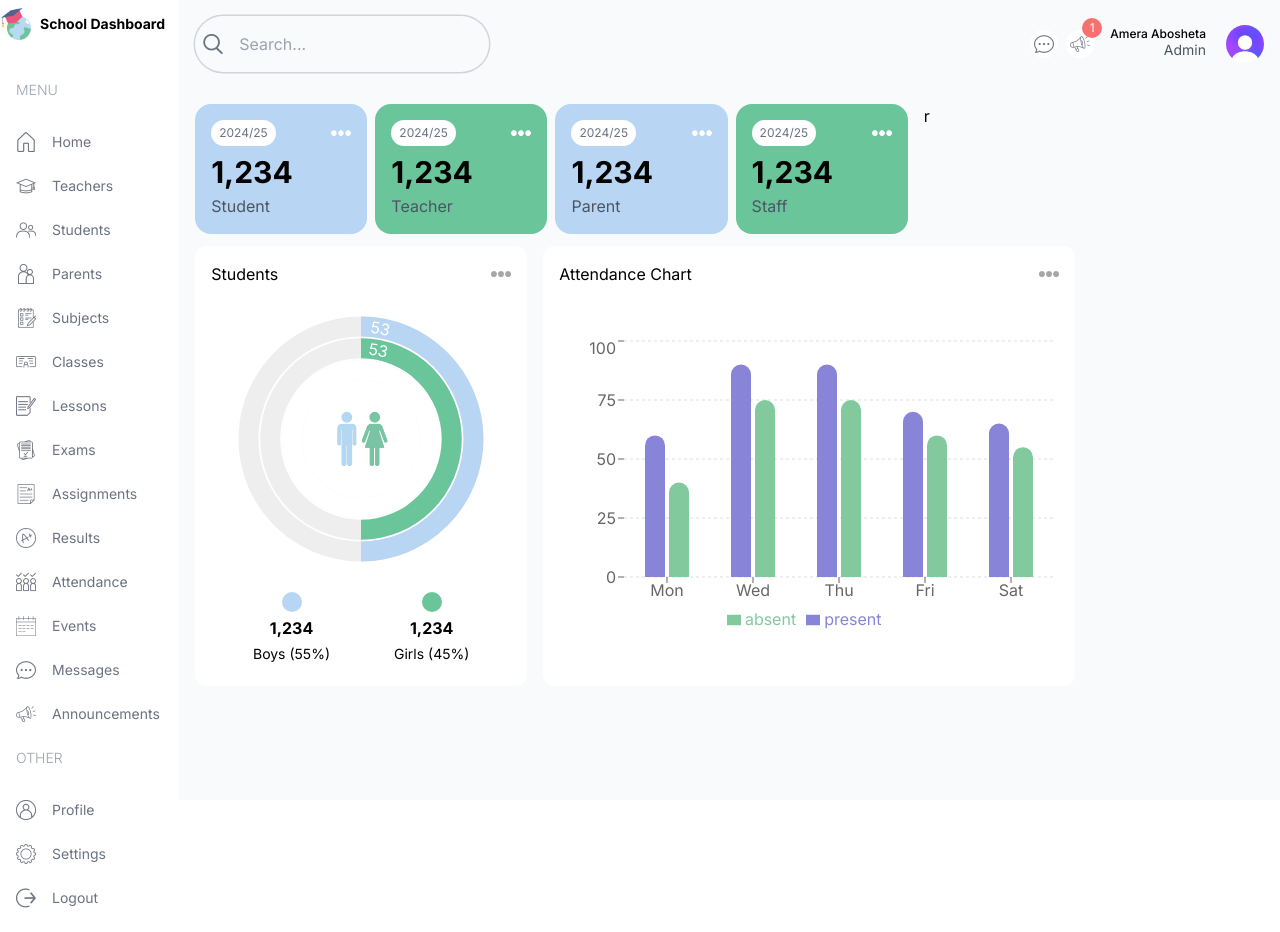
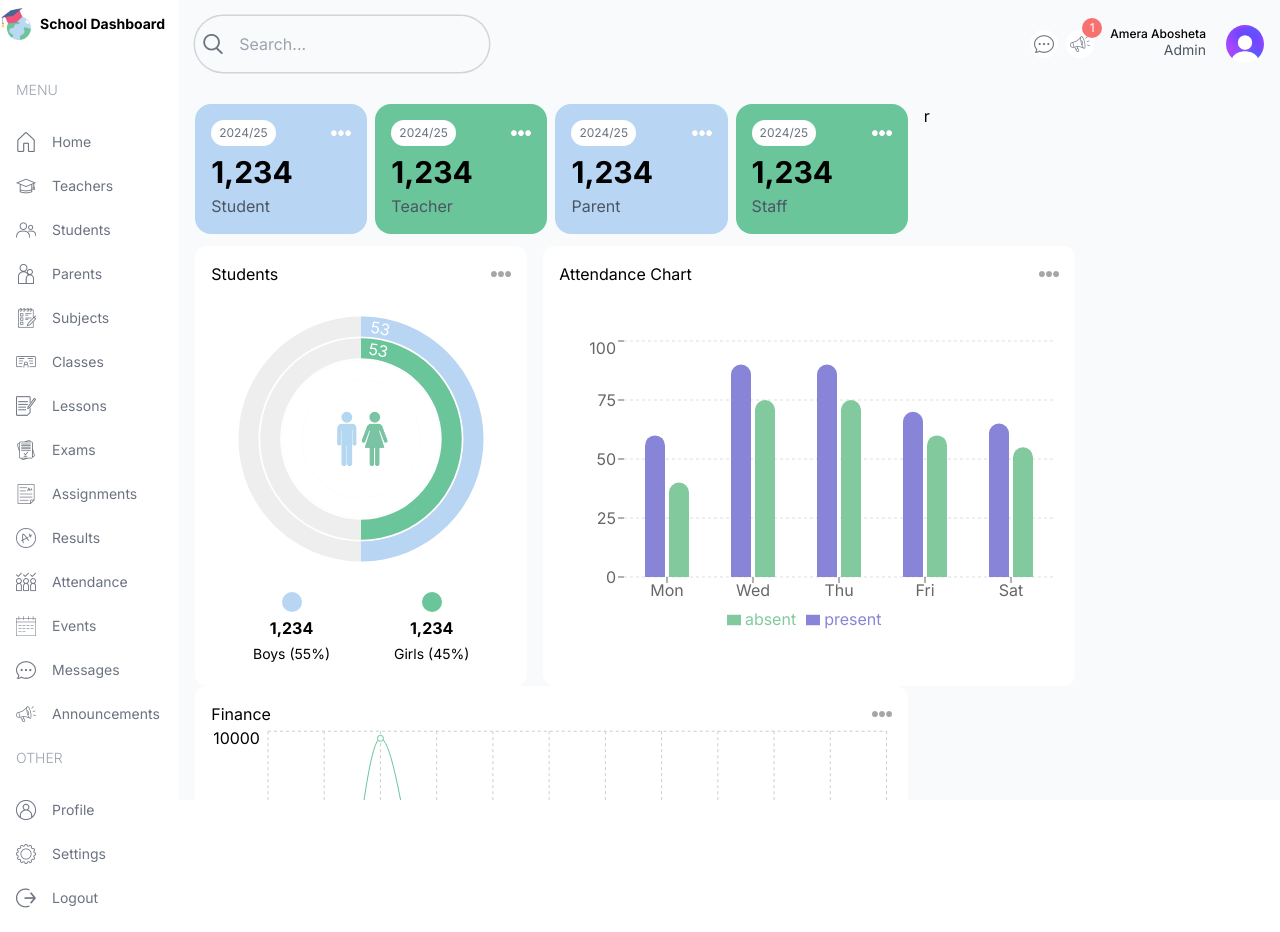
Before and after one commit to ameraehab/School-Dashboard-Project, a Next.js app: page /admin in a window 1280 px wide. Built offline with nearby package versions, Linux system fonts and the light colour scheme.

Commit message:
Update page.tsx

```diff
--- a/src/app/(dashboard)/admin/page.tsx
+++ b/src/app/(dashboard)/admin/page.tsx
@@ -1,5 +1,6 @@
 import AttendanceChart from "@/components/AttendanceChart";
 import CountChart from "@/components/CountChart";
+import FinanceChart from "@/components/FinanceChart";
 import Users from "@/components/users";
 import React from "react";
 
@@ -30,7 +31,9 @@ const AdminPage = () => {
             <AttendanceChart />
           </div>
         </div>
-        <div className=""></div>
+        <div className="w-full h-[500px] ">
+          <FinanceChart />
+        </div>
       </div>
       {/*right side*/}
       <div className="w-full lg:w-1/3">r</div>
```
